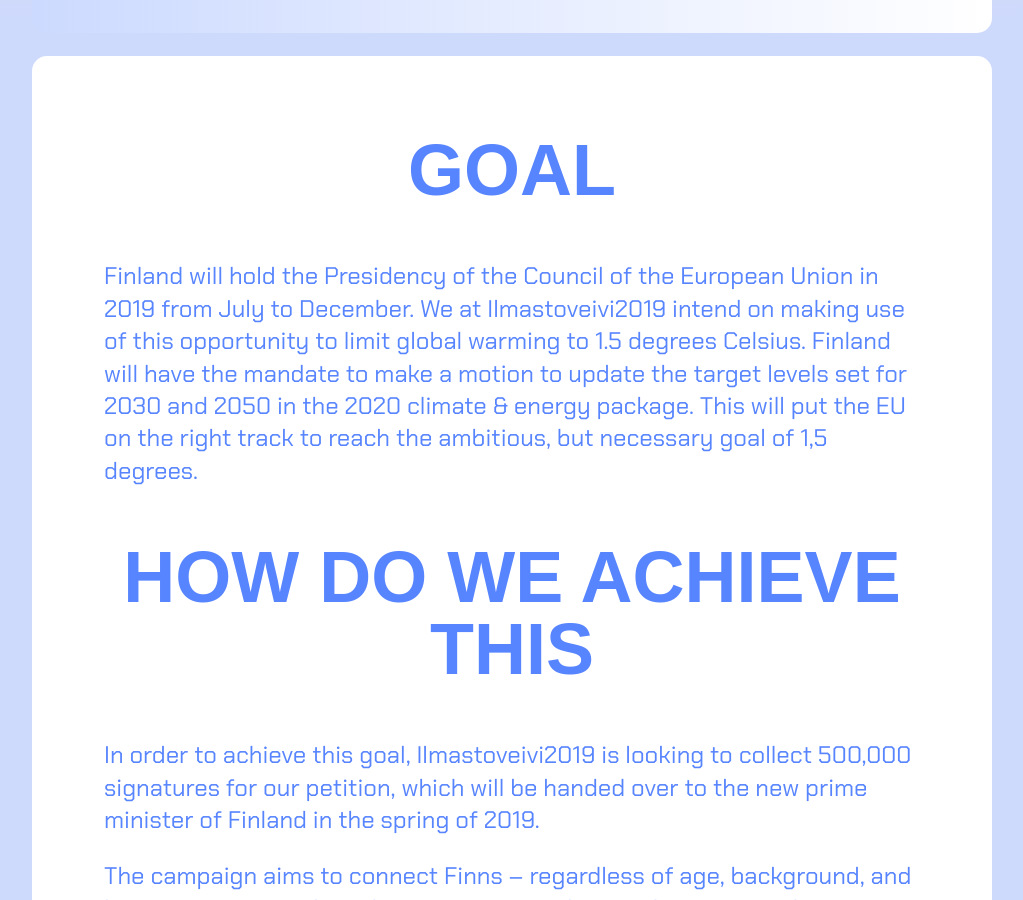
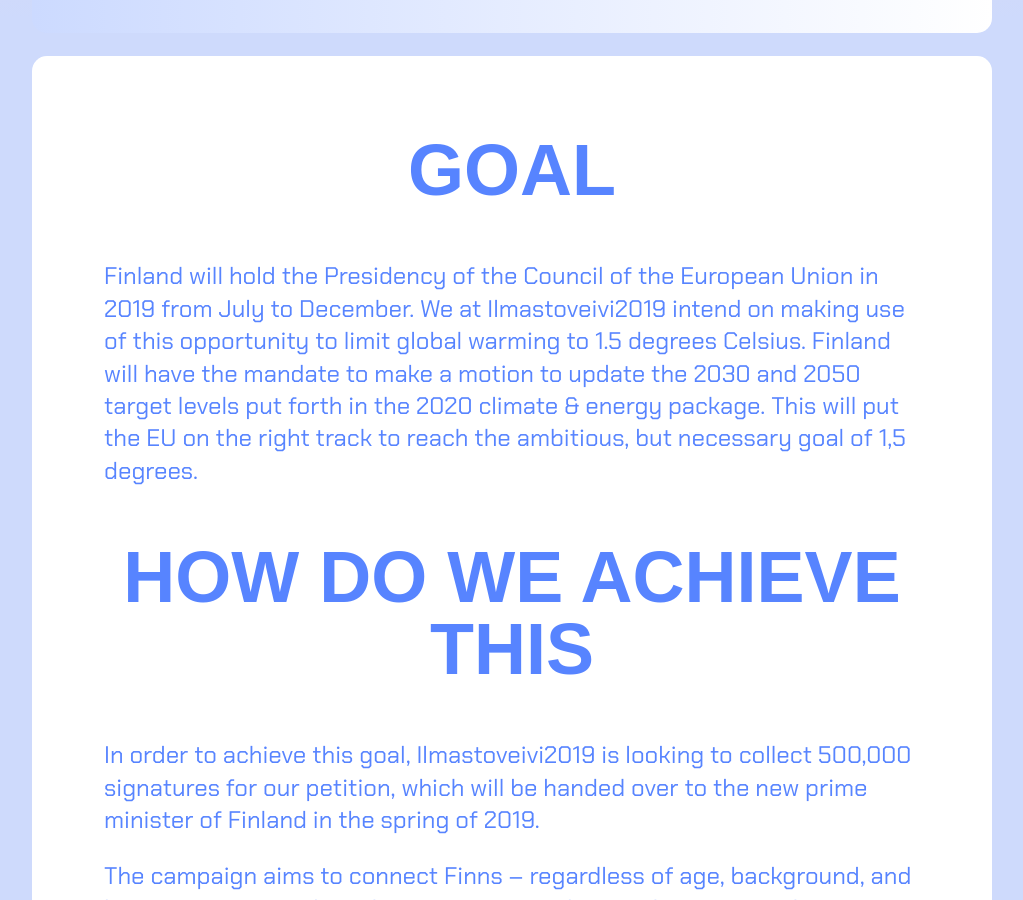
Before and after one commit to ilmastoveivi/ilmastoveivi.github.io, a Jekyll site: the page built from en.md, in a window 1280 px wide and 900 px high, scrolled down 831 px. Shown: the whole window, without its empty margins (128-1151 px from the left). Built offline with Jekyll 4.4.1, drawn with Linux system fonts in a browser that asks for light colours; nearby versions of some CDN libraries; some web fonts are replaced; our own code applies the rules of GitHub Pages for plain Markdown files.

Commit message:
slight change in English Goal-text

```diff
--- a/en.md
+++ b/en.md
@@ -21,7 +21,7 @@ redirect-url: https://ilmastoveivi2019.fi/thanks.html
 
 ## Goal
 
-Finland will hold the Presidency of the Council of the European Union in 2019 from July to December. We at Ilmastoveivi2019 intend on making use of this opportunity to limit global warming to 1.5 degrees Celsius. Finland will have the mandate to make a motion to update the target levels set for 2030 and 2050 in the 2020 climate & energy package. This will put the EU on the right track to reach the ambitious, but necessary goal of 1,5 degrees.
+Finland will hold the Presidency of the Council of the European Union in 2019 from July to December. We at Ilmastoveivi2019 intend on making use of this opportunity to limit global warming to 1.5 degrees Celsius. Finland will have the mandate to make a motion to update the 2030 and 2050 target levels put forth in the 2020 climate & energy package. This will put the EU on the right track to reach the ambitious, but necessary goal of 1,5 degrees.
 
 
 ## How do we achieve this
```
